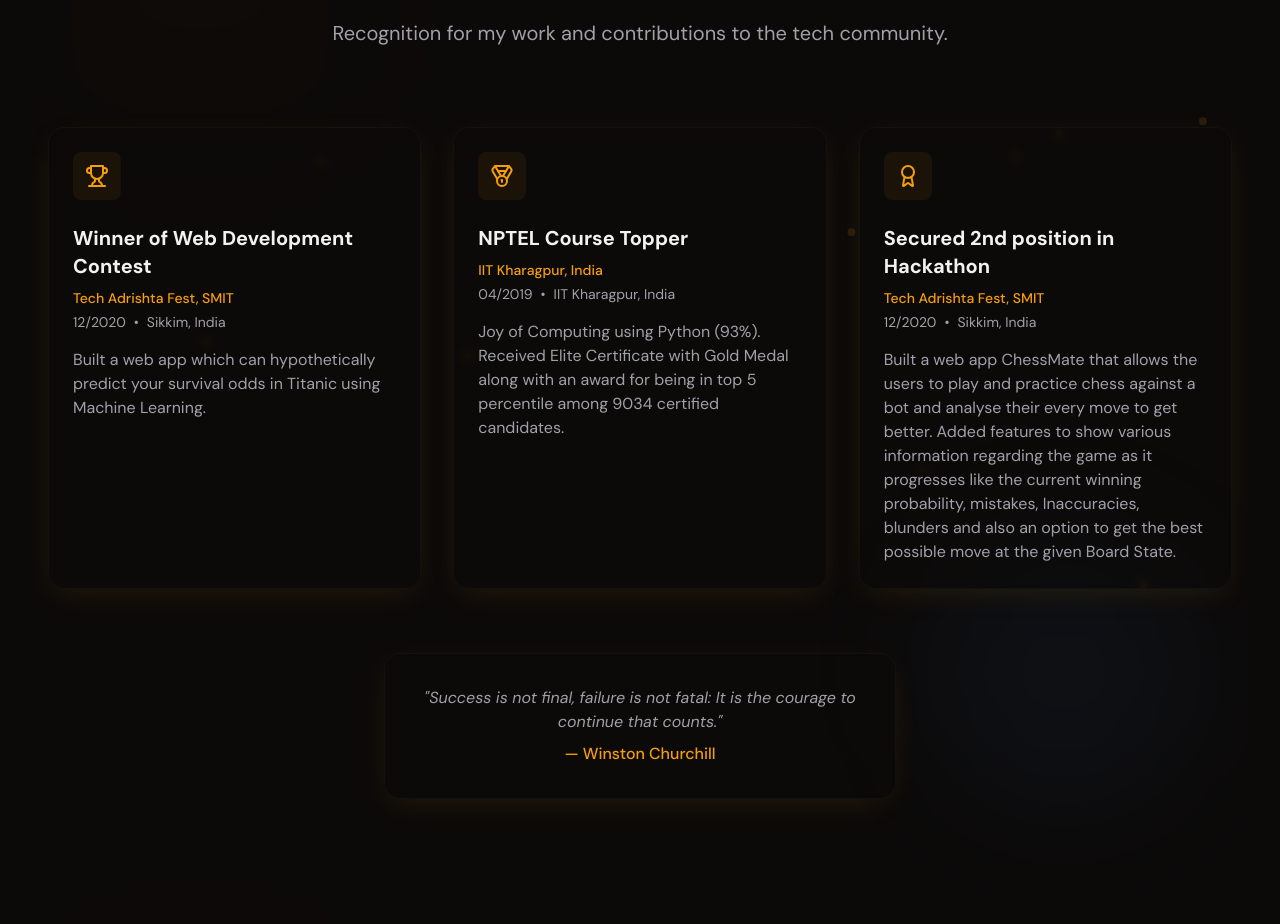
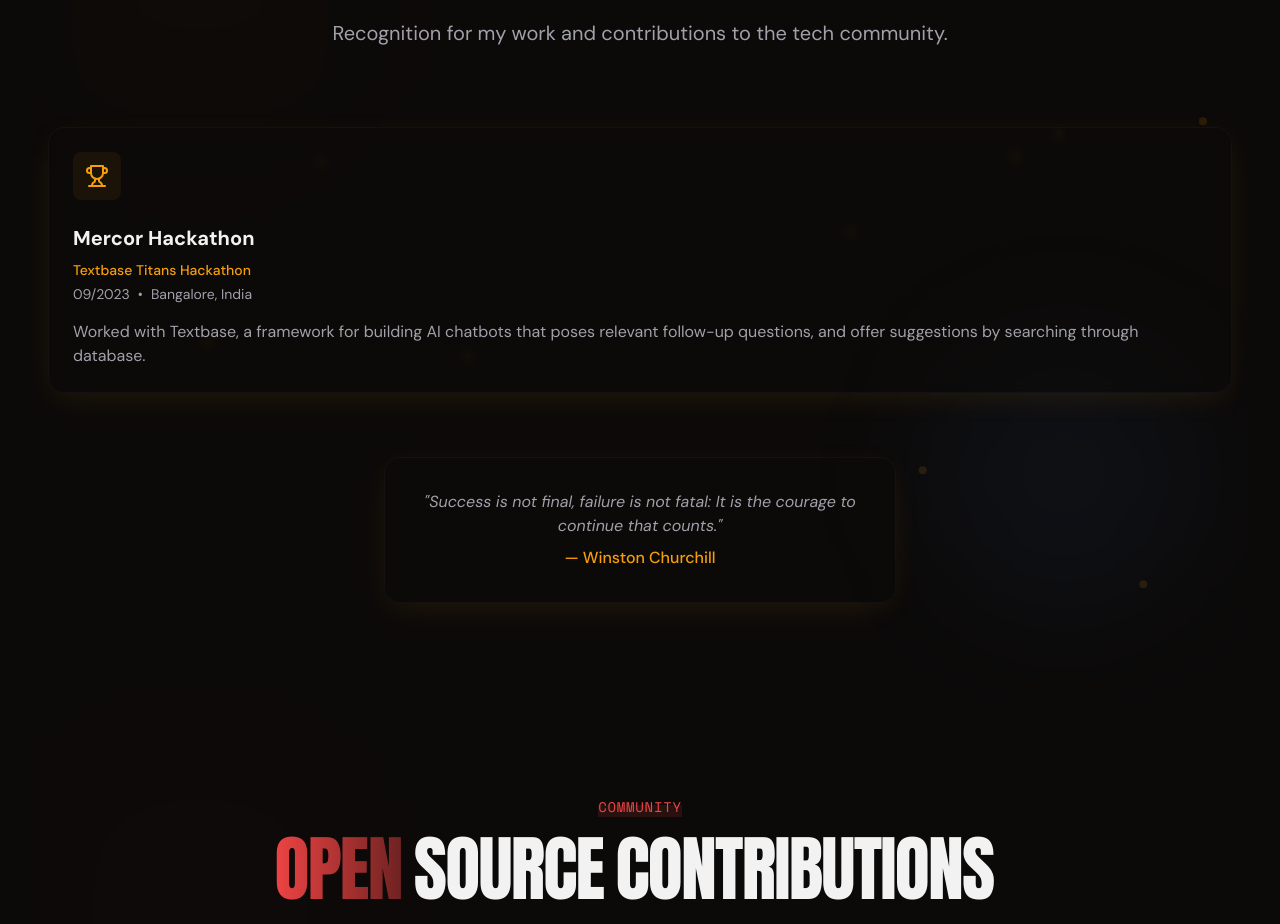
Before and after one commit to Shivamjain2204/shivam-portfolio, a React (Vite) app: page / in a window 1280 px wide. Shown: the part 6720-7644 px from the top of the page. Built offline with nearby package versions, Linux system fonts and the light colour scheme.

Commit message:
Achievements

```diff
--- a/src/components/Achievements.tsx
+++ b/src/components/Achievements.tsx
@@ -8,31 +8,13 @@ import { GlassCard } from "@/components/ui/GlassCard";
 const achievements = [
   {
     id: 1,
-    title: "Winner of Web Development Contest",
-    event: "Tech Adrishta Fest, SMIT",
-    date: "12/2020",
-    location: "Sikkim, India",
-    description: "Built a web app which can hypothetically predict your survival odds in Titanic using Machine Learning.",
+    title: "Mercor Hackathon",
+    event: "Textbase Titans Hackathon",
+    date: "09/2023",
+    location: "Bangalore, India",
+    description: "Worked with Textbase, a framework for building AI chatbots that poses relevant follow-up questions, and offer suggestions by searching through database.",
     icon: Trophy
   },
-  {
-    id: 2,
-    title: "NPTEL Course Topper",
-    event: "IIT Kharagpur, India",
-    date: "04/2019",
-    location: "IIT Kharagpur, India",
-    description: "Joy of Computing using Python (93%). Received Elite Certificate with Gold Medal along with an award for being in top 5 percentile among 9034 certified candidates.",
-    icon: Medal
-  },
-  {
-    id: 3,
-    title: "Secured 2nd position in Hackathon",
-    event: "Tech Adrishta Fest, SMIT",
-    date: "12/2020",
-    location: "Sikkim, India",
-    description: "Built a web app ChessMate that allows the users to play and practice chess against a bot and analyse their every move to get better. Added features to show various information regarding the game as it progresses like the current winning probability, mistakes, Inaccuracies, blunders and also an option to get the best possible move at the given Board State.",
-    icon: Award
-  }
 ];
 
 const Achievements = () => {
@@ -72,7 +54,14 @@ const Achievements = () => {
           />
         </motion.div>
 
-        <div className="grid grid-cols-1 md:grid-cols-2 lg:grid-cols-3 gap-8">
+        {/* <div className="grid grid-cols-1 md:grid-cols-2 lg:grid-cols-3 gap-8"> */}
+          <div
+            className={`grid gap-8 ${
+              achievements.length === 1
+                ? "grid-cols-1 place-items-center"
+                : "grid-cols-1 md:grid-cols-2 lg:grid-cols-3"
+            }`}
+          >
           {achievements.map((achievement, index) => (
             <motion.div
               key={achievement.id}
```
